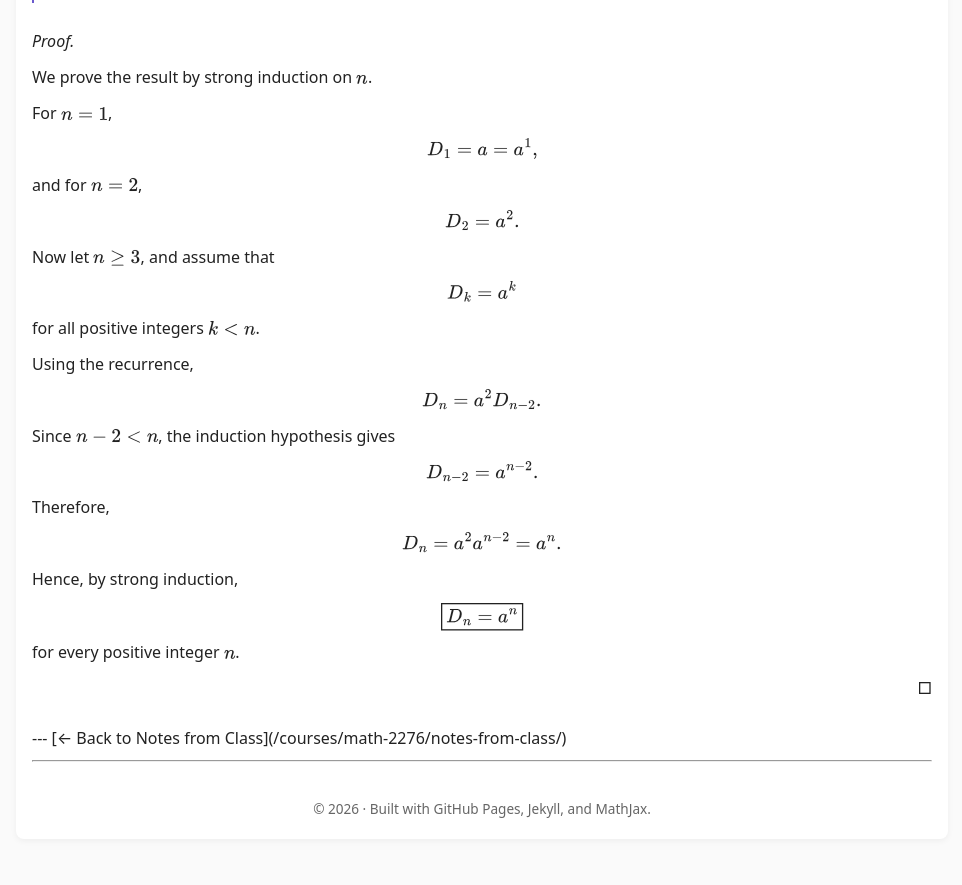
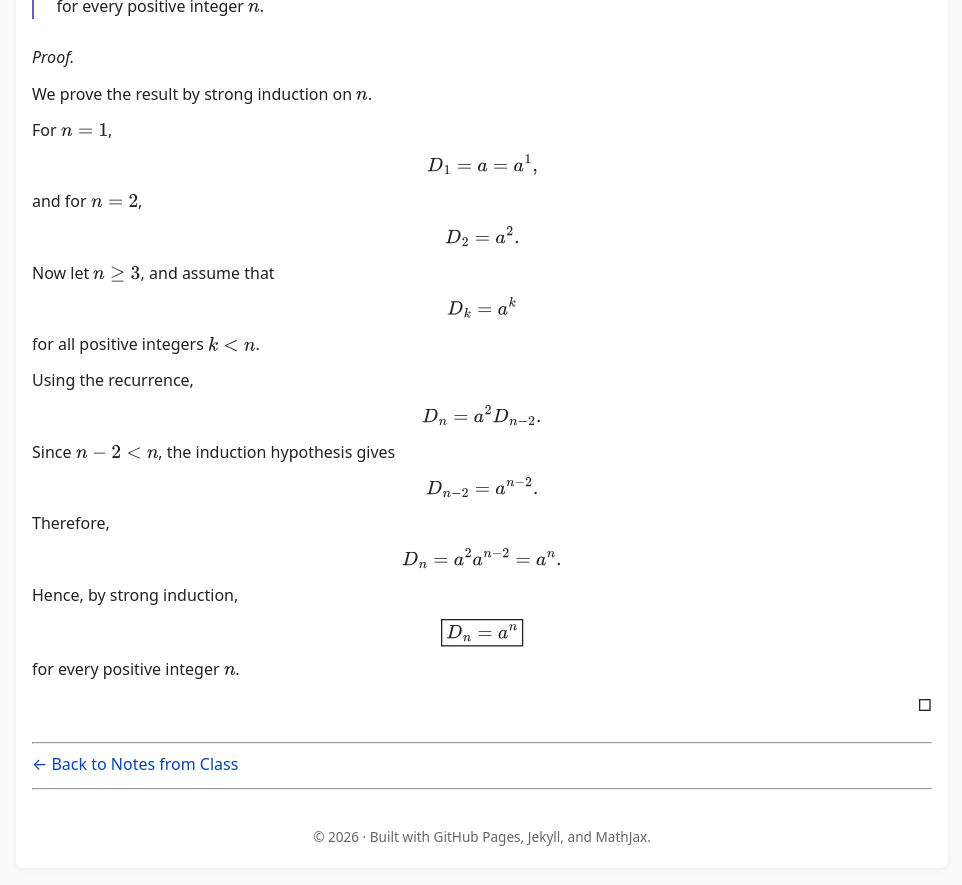
Before and after one commit to SaleemKamaludin/SaleemKamaludin.github.io, a Jekyll site: the page built from courses/math-2276/notes-from-class/lecture-2/index.md, in a window 1280 px wide and 900 px high, scrolled down 1542 px. Shown: the top 885 px of the window, without its empty margins (158-1120 px from the left). Built offline with Jekyll 4.4.1, drawn with Linux system fonts in a browser that asks for light colours; some of the changed text lies outside the part shown.

Commit message:
Fix Markdown rendering in Lecture 2 notes

```diff
--- a/courses/math-2276/notes-from-class/lecture-2/index.md
+++ b/courses/math-2276/notes-from-class/lecture-2/index.md
@@ -4,7 +4,7 @@ title: MATH 2276 — Lecture 2 Notes
 permalink: /courses/math-2276/notes-from-class/lecture-2/
 ---
 
-<div class="math2276-notes">
+<div class="math2276-notes" markdown="1">
 
 # Lecture 2 Notes
 
```
